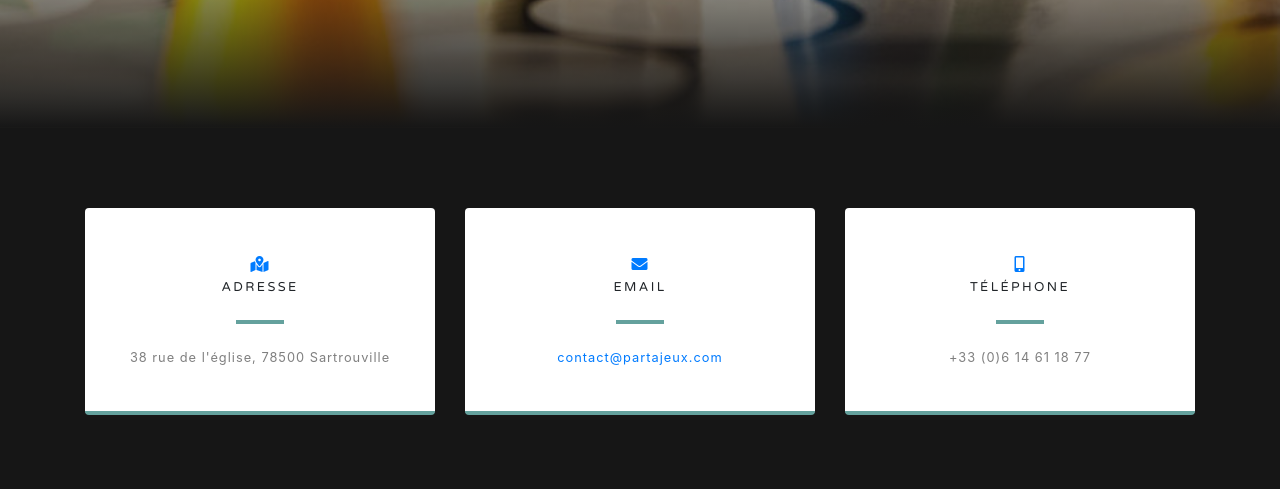
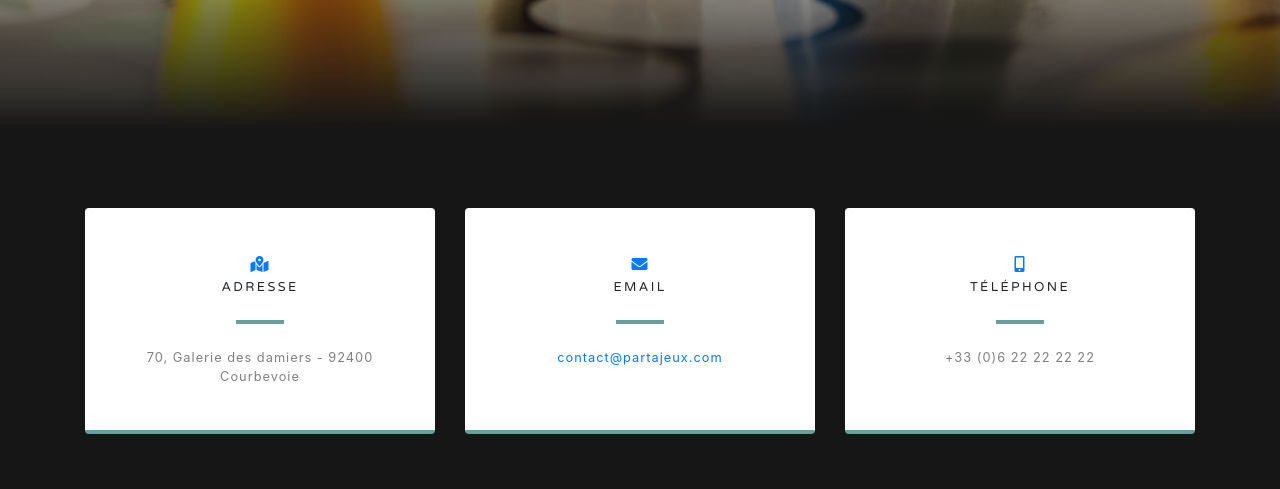
Before and after one commit to AdeleMo/adelemo.github.io, a website with bundled scripts: page index.html in a window 1280 px wide. Shown: the part 3270-3759 px from the top of the page. Built offline with nearby package versions, Linux system fonts and the light colour scheme.

Commit message:
Change text

```diff
--- a/index.html
+++ b/index.html
@@ -161,7 +161,7 @@
               <i class="fas fa-map-marked-alt text-primary mb-2"></i>
               <h4 class="text-uppercase m-0">Adresse</h4>
               <hr class="my-4">
-              <div class="small text-black-50">38 rue de l'église, 78500 Sartrouville</div>
+              <div class="small text-black-50">70, Galerie des damiers - 92400 Courbevoie</div>
             </div>
           </div>
         </div>
@@ -185,7 +185,7 @@
               <i class="fas fa-mobile-alt text-primary mb-2"></i>
               <h4 class="text-uppercase m-0">Téléphone</h4>
               <hr class="my-4">
-              <div class="small text-black-50">+33 (0)6 14 61 18 77</div>
+              <div class="small text-black-50">+33 (0)6 22 22 22 22</div>
             </div>
           </div>
         </div>
```
